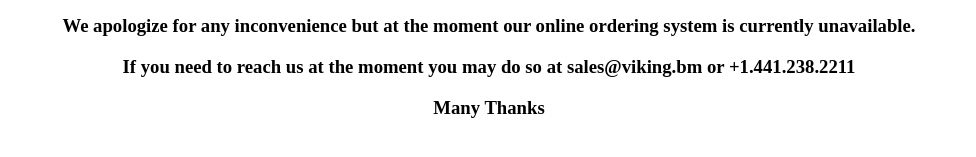
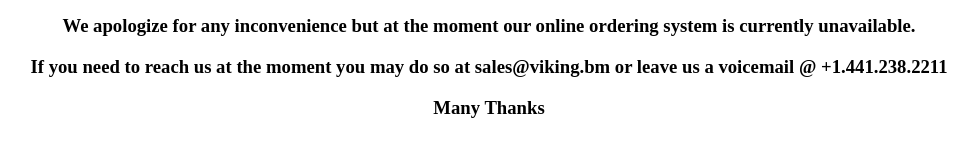
Before and after one commit to hwsknudsen/Viking, a plain HTML site: page index.html in a window 1280 px wide. Shown: the part 173-330 px from the top of the page, without its empty margins (151-1127 px from the left). Drawn offline with Linux system fonts and the light colour scheme.

Commit message:
Update index.html

```diff
--- a/index.html
+++ b/index.html
@@ -14,7 +14,7 @@
   We apologize for any inconvenience but at the moment our online ordering system is currently unavailable.
 </h3>
 <h3>
-  If you need to reach us at the moment you may do so at sales@viking.bm or +1.441.238.2211
+  If you need to reach us at the moment you may do so at sales@viking.bm or leave us a voicemail @ +1.441.238.2211
 </h3>
 <h3>
   Many Thanks
```
